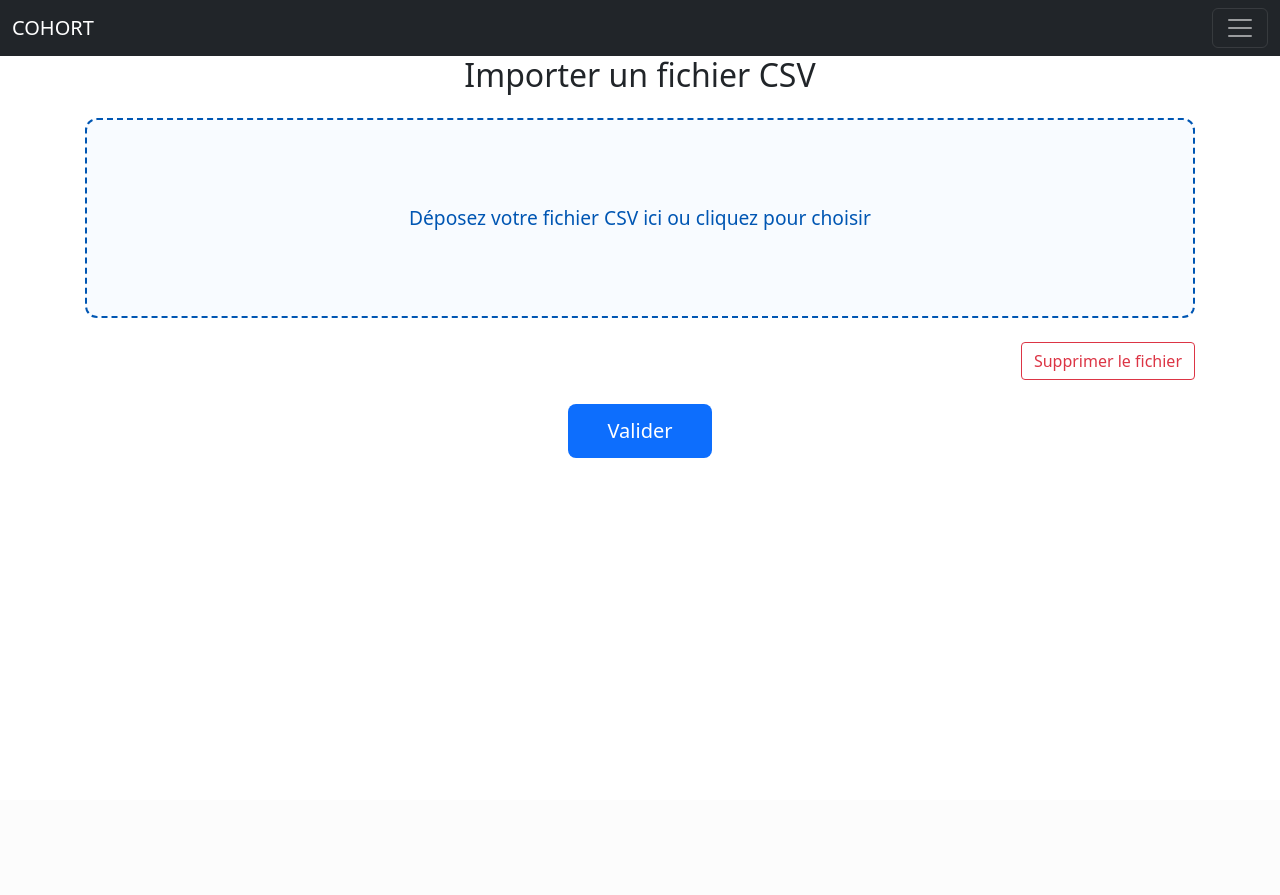
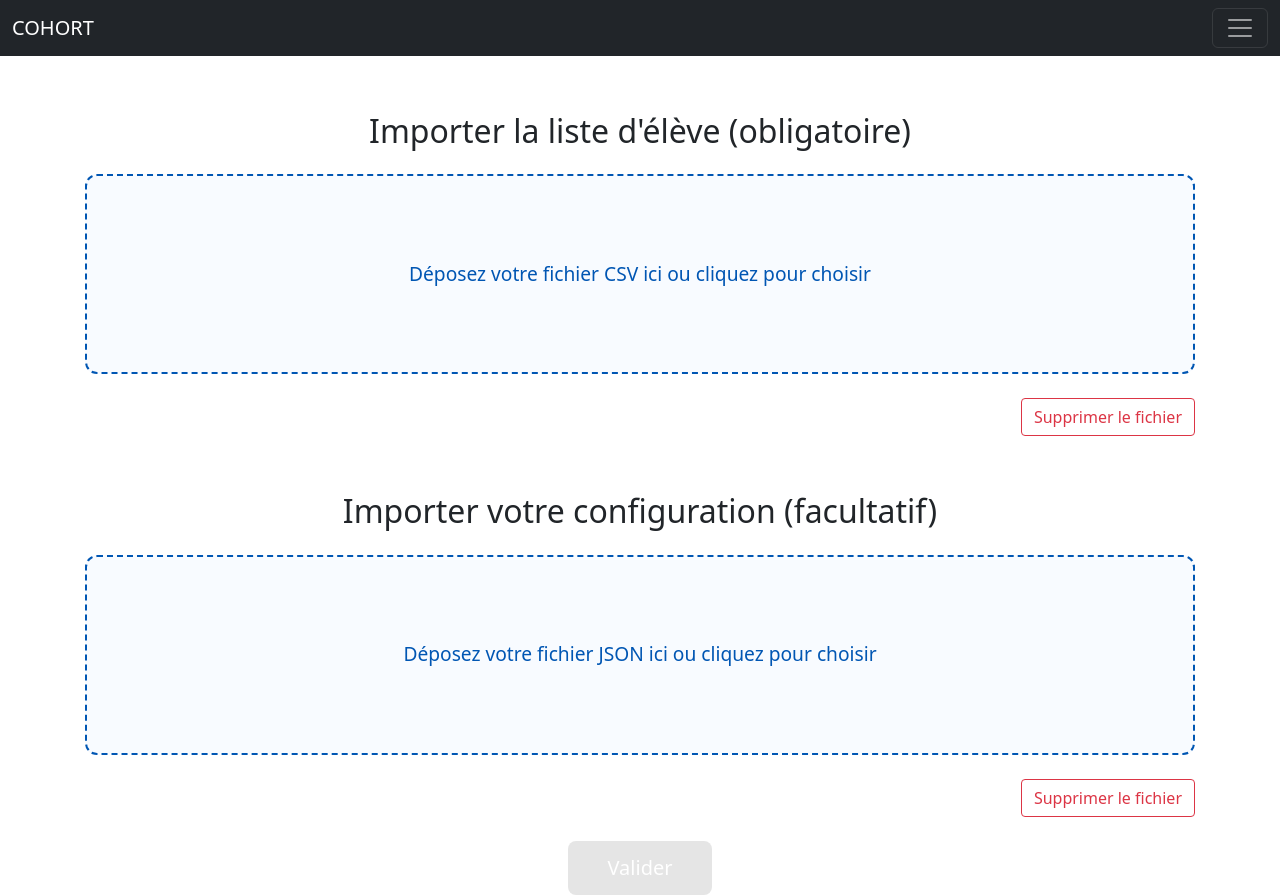
Before and after one commit to arthur-santenac/SAE_3.01c, a Flask app: template monApp/templates/importer.html in a window 1280 px wide. Before the commit the page ends 458 px from the top, so only its background shows below. Run offline with Flask 3, Linux system fonts and the light colour scheme; the visitor is signed in with stand-in values (Sample User, id 1); the template is opened without the code that fills it: most values are stand-ins (such as "Sample title", 1, 10 or a date in 2020).

Commit message:
Ajout d'une zone pour importer une configuration

```diff
--- a/monApp/static/exemple/config.json
+++ b/exemple/config.json
@@ -17,9 +17,9 @@
     }
   ],
   "dico_importance": {
-    "genre": 1,
+    "genre": 50,
     "niveau Français": 0,
     "niveau Maths": 0,
-    "Pénibilité": 1
+    "Pénibilité": 50
   }
 }
--- a/monApp/static/css/importer.css
+++ b/monApp/static/css/importer.css
@@ -70,6 +70,16 @@ form.dropzone.dz-drag-hover {
   transition: background-color 0.2s;
 }
 
+#reset_btn_json {
+  background: transparent;
+  border: 1px solid #dc3545;
+  color: #dc3545;
+  padding: 6px 12px;
+  border-radius: 4px;
+  cursor: pointer;
+  transition: background-color 0.2s;
+}
+
 #reset_btn:hover {
   background-color: #dc3545;
   color: white;
--- a/monApp/templates/importer.html
+++ b/monApp/templates/importer.html
@@ -3,14 +3,28 @@
 
 {% block extra_css %}
   <link rel="stylesheet" href="{{ url_for('static', filename='css/importer.css') }}">
+  <style>
+      .btn-disabled {
+          pointer-events: none;
+          opacity: 0.5;
+          cursor: not-allowed;
+          background-color: #cccccc !important;
+          border-color: #cccccc !important;
+      }
+  </style>
 {% endblock %}
 
 {% block main %}
+
+{{ dropzone.load_js() }}
+{{ dropzone.config() }}
+
+<div class="mise-en-page"></div>
 <div class="mise-en-page">
     <section>
-        <h2 class="text-center mb-4">Importer un fichier CSV</h2>
+        <h2 class="text-center mb-4">Importer la liste d'élève (obligatoire)</h2>
 
-        <form action="{{ url_for('importer') }}" class="dropzone" id="myDropzone" method="post" enctype="multipart/form-data">
+        <form action="{{ url_for('importerCSV') }}" class="dropzone" id="myDropzone" method="post" enctype="multipart/form-data">
              <div class="dz-message" data-dz-message>
                 <span>Déposez votre fichier CSV ici ou cliquez pour choisir</span>
             </div>
@@ -20,19 +34,66 @@
             <button type="button" id="reset_btn">Supprimer le fichier</button>
         </div>
 
-        <div class="text-center mt-4">
-            <a href="{{ url_for('configuration') }}" class="btn-valider">Valider</a>
+    </section>
+</div>
+
+<div class="mise-en-page">
+    <section>
+        <h2 class="text-center mb-4">Importer votre configuration (facultatif)</h2>
+
+        <form action="{{ url_for('importerJSON') }}" class="dropzone" id="myDropzoneJson" method="post" enctype="multipart/form-data">
+             <div class="dz-message" data-dz-message>
+                <span>Déposez votre fichier JSON ici ou cliquez pour choisir</span>
+            </div>
+        </form>
+
+        <div class="button-container">
+            <button type="button" id="reset_btn_json">Supprimer le fichier</button>
         </div>
     </section>
 </div>
 
-{{ dropzone.load_js() }}
-{{ dropzone.config() }}
+<div class="text-center mt-4">
+    <a href="{{ url_for('configuration') }}" id="btn-valider" class="btn-valider btn-disabled">Valider</a>
+</div>
 
 <script>
-    document.getElementById("reset_btn").addEventListener("click", function() {
-        var dz = Dropzone.forElement("#myDropzone");
-        if (dz) { dz.removeAllFiles(true); }
+    document.addEventListener("DOMContentLoaded", function() {
+        document.getElementById("reset_btn").addEventListener("click", function() {
+            var dz = Dropzone.forElement("#myDropzone");
+            if (dz) {
+                dz.removeAllFiles(true);
+                toggleValiderButton(false);
+            }
+        });
+        document.getElementById("reset_btn_json").addEventListener("click", function() {
+            var dz = Dropzone.forElement("#myDropzoneJson");
+            if (dz) { dz.removeAllFiles(true); }
+        });
+        var btnValider = document.getElementById("btn-valider");
+        function toggleValiderButton(enable) {
+            if (enable) {
+                btnValider.classList.remove("btn-disabled");
+            } else {
+                btnValider.classList.add("btn-disabled");
+            }
+        }
+        var csvDropzone = Dropzone.forElement("#myDropzone");
+        if (csvDropzone) {
+            csvDropzone.on("success", function(file, response) {
+                toggleValiderButton(true);
+            });
+            csvDropzone.on("removedfile", function(file) {
+                if (csvDropzone.files.length === 0) {
+                    toggleValiderButton(false);
+                }
+            });
+            csvDropzone.on("error", function(file) {
+                 if (csvDropzone.getAcceptedFiles().length === 0) {
+                    toggleValiderButton(false);
+                 }
+            });
+        }
     });
 </script>
 {% endblock %}
--- a/monApp/views.py
+++ b/monApp/views.py
@@ -10,22 +10,35 @@ UPLOAD_FOLDER = os.path.join(os.path.dirname(__file__), "static", "uploads")
 
 @app.route("/")
 def index():
+    if os.path.exists(os.path.join(UPLOAD_FOLDER, "groupes.csv")):
+        os.remove(os.path.join(UPLOAD_FOLDER, "groupes.csv"))
+    if os.path.exists(os.path.join(UPLOAD_FOLDER, "groupes_finaux.csv")):
+        os.remove(os.path.join(UPLOAD_FOLDER, "groupes_finaux.csv"))
+    if os.path.exists(os.path.join(UPLOAD_FOLDER, "configuration.json")):
+        os.remove(os.path.join(UPLOAD_FOLDER, "configuration.json"))
     return render_template("importer.html")
 
-@app.route("/importer/", methods=["POST"])
-def importer():
+@app.route("/importerCSV/", methods=["POST"])
+def importerCSV():
     if "file" not in request.files:
         return "Aucun fichier", 400
     file = request.files.get("file")
     if file and file.filename.endswith(".csv"):
         save_path = os.path.join(UPLOAD_FOLDER, "groupes.csv")
         file.save(save_path)
-
         return render_template("configuration.html",title ="COHORT App")
-
     return "Format invalide", 400
 
-
+@app.route("/importerJSON/", methods=["POST"])
+def importerJSON():
+    if "file" not in request.files:
+        return "Aucun fichier", 400
+    file = request.files.get("file")
+    if file and file.filename.endswith(".json"):
+        save_path = os.path.join(UPLOAD_FOLDER, "configuration.json")
+        file.save(save_path)
+        return render_template("configuration.html",title ="COHORT App")
+    return "Format invalide", 400
 
 @app.route("/configuration/", methods=["GET", "POST"])
 def configuration():
```
Also changed, not shown: monApp/static/uploads/groupes_finaux.csv (deleted, +0 -24 lines), exemple/eleves.csv (renamed from monApp/static/exemple/eleves.csv), exemple/exemple.csv (renamed from monApp/static/exemple/exemple.csv), exemple/exemple2.csv (renamed from monApp/static/exemple/exemple2.csv), exemple/fin_exemple.csv (renamed from monApp/static/exemple/fin_exemple.csv), monApp/app.py (line endings or trailing spaces), monApp/static/util/algo.py (line endings or trailing spaces).
